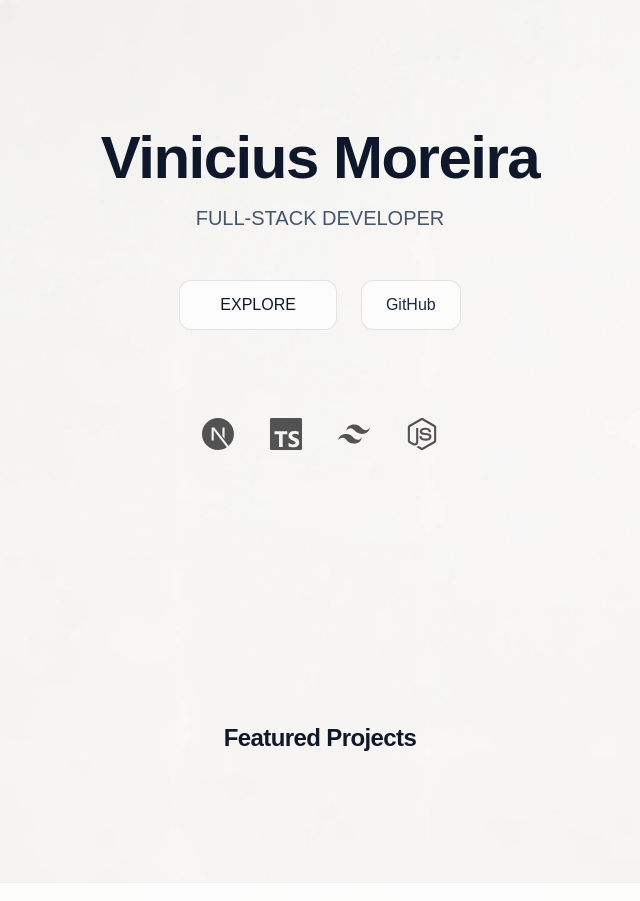
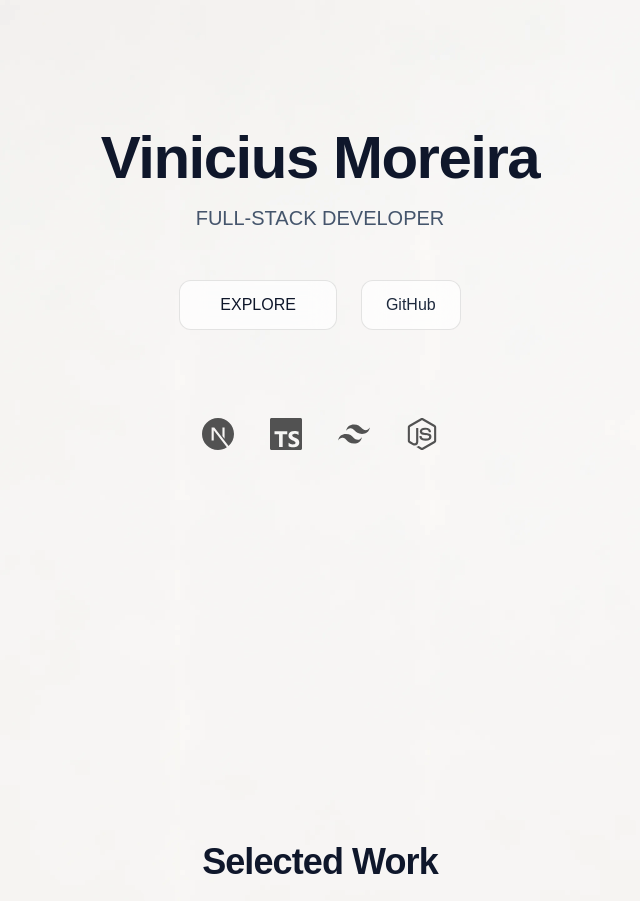
Before and after one commit to vmoreira-dev/Showcase, a Next.js app: page / in a window 1280 px wide. Shown: the top 901 px of the page, without its empty margins (320-960 px from the left). Built offline with nearby package versions, Linux system fonts and the light colour scheme.

Commit message:
changed title and added space

```diff
--- a/src/app/components/FeaturedProjects.tsx
+++ b/src/app/components/FeaturedProjects.tsx
@@ -1,17 +1,25 @@
 // app/components/FeaturedProjects.tsx
 import { projects } from "../_data/projects";
-
 import ProjectCard from "./ProjectCard";
 
 export default function FeaturedProjects() {
   return (
     <section
       id="projects"
-      className="mt-32 pb-40 flex flex-col gap-32"
+      className="
+        scroll-mt-32
+        pt-30
+        pb-40
+        flex flex-col
+        gap-24
+      "
     >
-      <h2 className="text-center text-2xl font-semibold tracking-tight">
-        Featured Projects
-      </h2>
+      <div className="flex flex-col items-center gap-6">
+        <h2 className="text-3xl md:text-4xl font-semibold tracking-tight text-slate-900">
+          Selected Work
+        </h2>
+        <span className="h-px w-12 bg-black/10" />
+      </div>
 
       {projects.map((project) => (
         <ProjectCard
```
